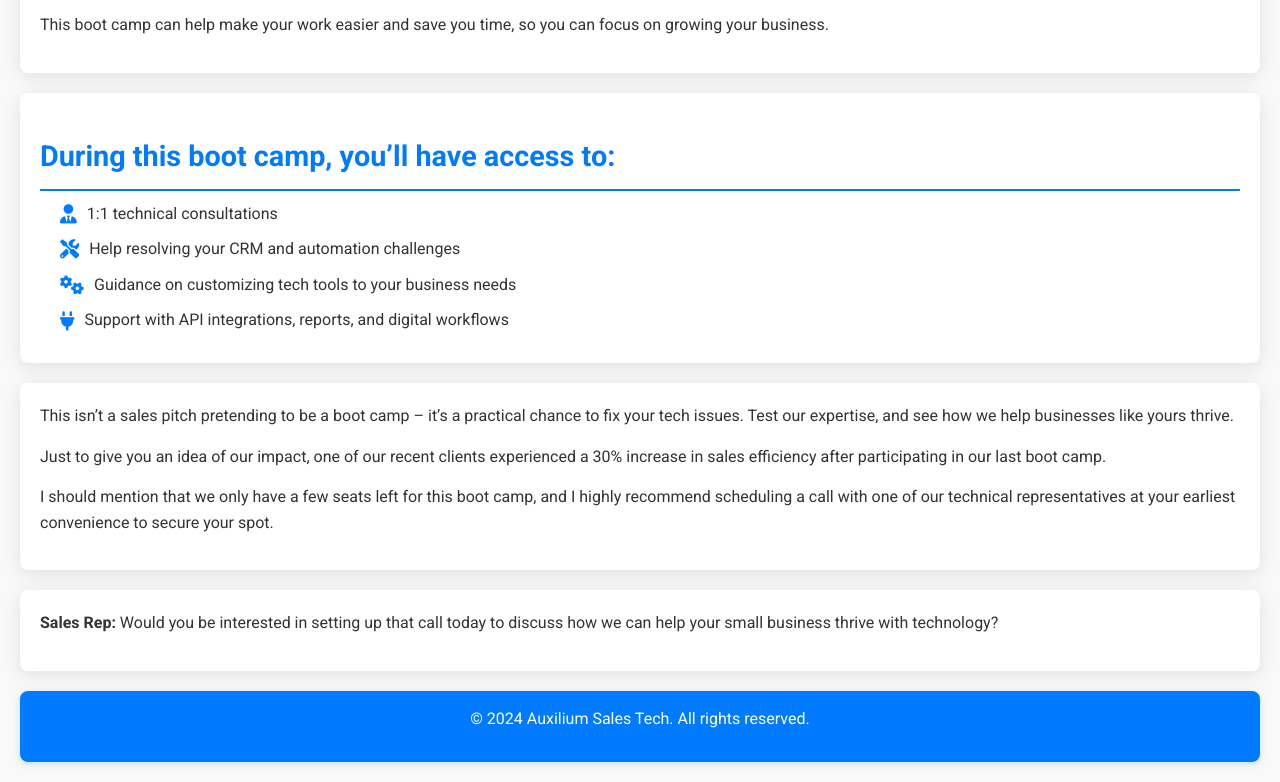
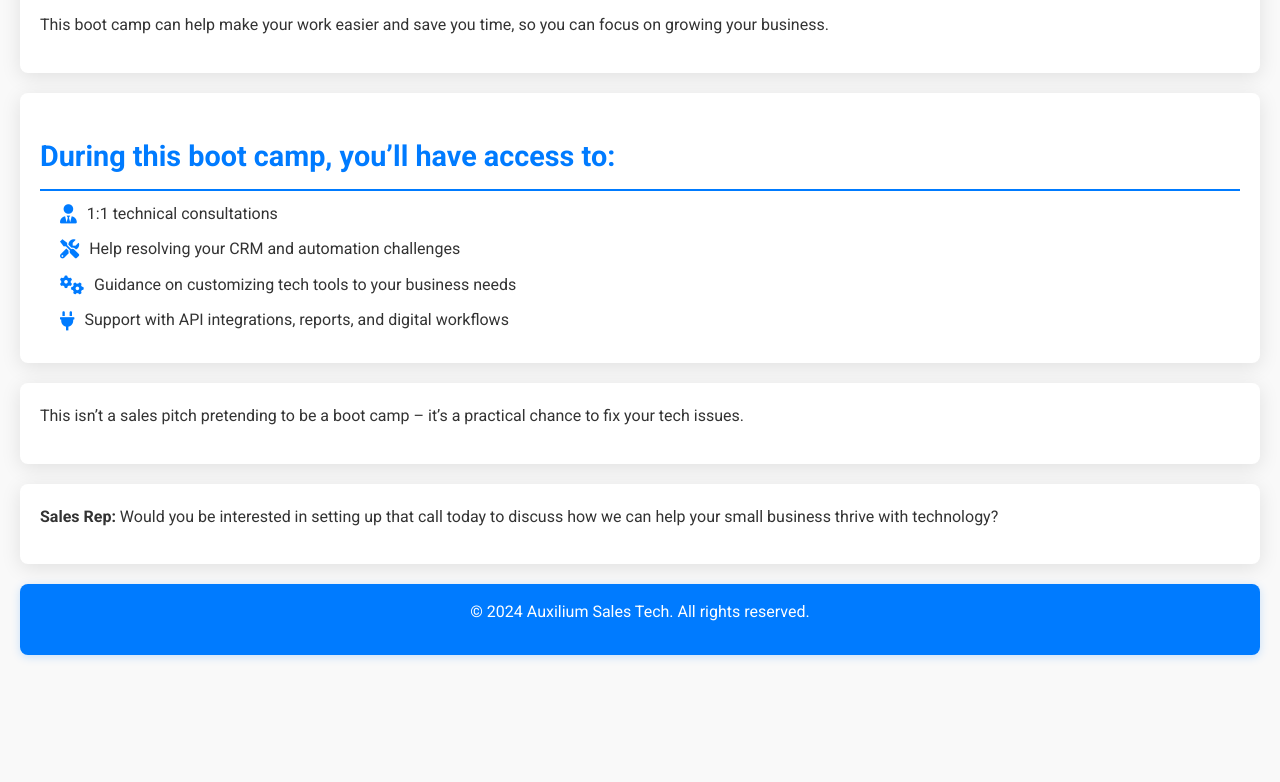
Before and after one commit to smillerhecker/my, a plain HTML site: page index.html in a window 1280 px wide. Shown: the part 608-1390 px from the top of the page. After the commit the page ends 1283 px from the top, so only its background shows below. Drawn offline with Linux system fonts and the light colour scheme; a script that the page names is missing.

Commit message:
Update index.html

```diff
--- a/index.html
+++ b/index.html
@@ -48,9 +48,7 @@
         </section>
 
         <section id="impact">
-            <p>This isn’t a sales pitch pretending to be a boot camp – it’s a practical chance to fix your tech issues. Test our expertise, and see how we help businesses like yours thrive.</p>
-            <p>Just to give you an idea of our impact, one of our recent clients experienced a 30% increase in sales efficiency after participating in our last boot camp.</p>
-            <p>I should mention that we only have a few seats left for this boot camp, and I highly recommend scheduling a call with one of our technical representatives at your earliest convenience to secure your spot.</p>
+            <p>This isn’t a sales pitch pretending to be a boot camp – it’s a practical chance to fix your tech issues. </p>
         </section>
 
         <section id="contact">
```
